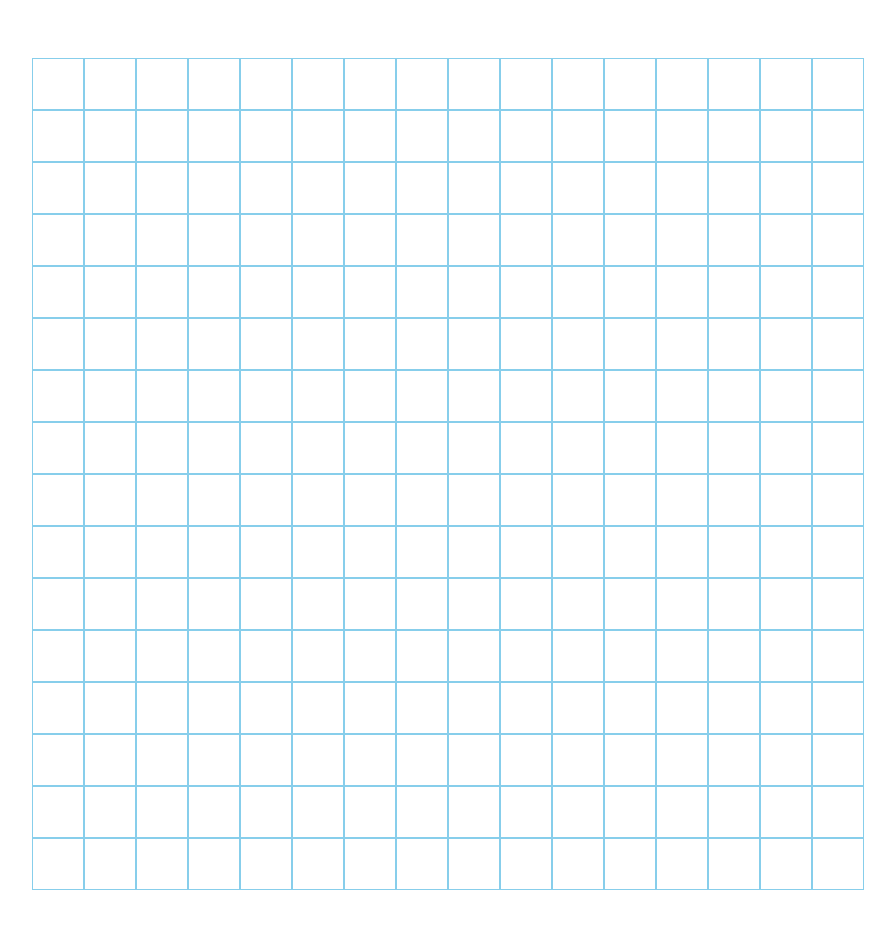
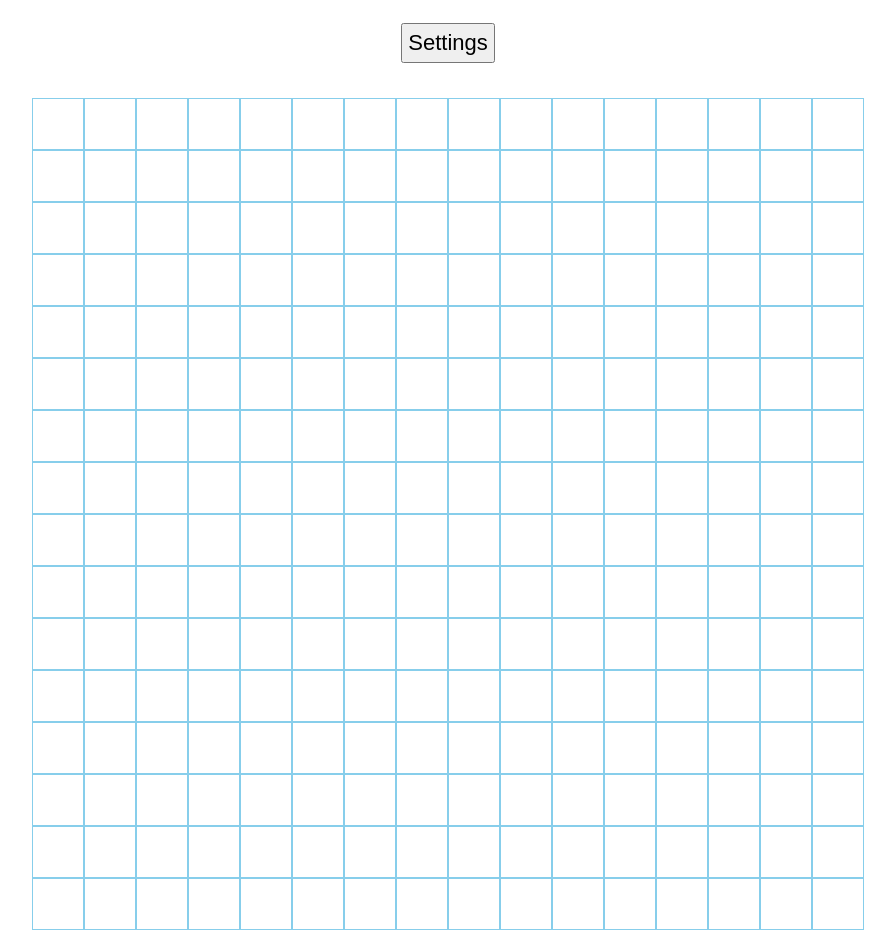
Before and after one commit to mg751/etch-js, a plain HTML site: page index.html in a window 1280 px wide. Shown: the whole page, without its empty margins (192-1087 px from the left). Before the commit the page ends 898 px from the top, so only its background shows below. Drawn offline with Linux system fonts and the light colour scheme.

Commit message:
Add button grid prompt

```diff
--- a/index.html
+++ b/index.html
@@ -8,13 +8,14 @@
     <link rel="stylesheet" href="style.css">
 </head>
 <body>
-    <div>
+    <div id="settings">
+        <button id="resetbtn">Settings</button>
+    </div>
 
-        <div id="container">
+    <div id="application">
+        <div id="container"></div>
+    </div>
 
-        </div>
-
-    </div>
 </body>
 <footer>
     <script src="script.js"></script>
--- a/script.js
+++ b/script.js
@@ -1,13 +1,40 @@
+// starting grid size
+let gridSize = ((16*16)+1);
+
+//change color of a div, function add class
+function addBG(){
+   this.classList.add('activeColor');
+}
+
+//function removeBG(){
+//    this.classList.remove('activeColor');
+// }
+
+
 // define main container
 let container = document.getElementById("container");
 
 // create 16x16 divs with classes
-for (let i = 1; i < ((16*16)+1); i++) {
+for (let i = 1; i < gridSize; i++) {
     let gridDiv = document.createElement("div");
     container.appendChild(gridDiv);
-    gridDiv.classList.add(`box${i}`);
+    gridDiv.classList.add(`box${i}`, 'etchbox');
+    gridDiv.addEventListener('mouseover', addBG);
+    //gridDiv.addEventListener('mouseout', removeBG);
 }
 
-// create array from 16 divs
+// create array from 16x16 divs
 let containerDivs = container.children;
 let divArray = Array.from(containerDivs);
+
+// add function to button
+let resetBtn = document.querySelector("#resetbtn");
+resetBtn.onclick = function (){
+    let userGrid = prompt("What size grid?",100);
+    if (userGrid <= 100 && userGrid > 0){
+        return gridSize = userGrid;
+    } else {
+        alert("Must be less than 100!");
+    }
+
+}
--- a/style.css
+++ b/style.css
@@ -9,7 +9,7 @@ body div {
 }
 
 #container {
-    margin-top: 50px;
+    margin-top: 20px;
     width: 832px;
     justify-content: center;
     align-items: center;
@@ -18,9 +18,18 @@ body div {
 }
 
 #container div {
-
     border: 1px solid skyblue;
     width: 50px;
     height: 50px;
+}
 
+/* change color class */
+.activeColor {
+    background-color: pink;
 }
+
+#settings #resetbtn {
+    font-size: 22px;
+    padding: 5px;
+    margin: 15px 0px;
+}
```
